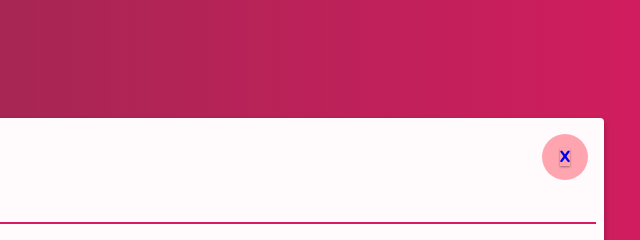
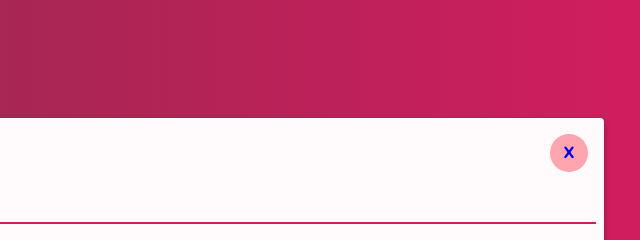
Before and after one commit to nancyh-code/boletines, a plain HTML site: page assets/channels/ivan-donaldson.html in a window 1280 px wide. Shown: the top 240 px of the page, 524-1164 px from the left. Drawn offline with nearby package versions, Linux system fonts and the light colour scheme.

Commit message:
close-fixed icon again

```diff
--- a/assets/channels/ivan-donaldson.html
+++ b/assets/channels/ivan-donaldson.html
@@ -15,9 +15,7 @@
   <div class="container">
     <div class="content animate__animated animate__fadeInLeft">
       <div class="actions">
-        <a href="/index.html" class="close">
-          <span>X</span>
-        </a>
+        <a href="/index.html" class="close">X</a>
       </div>
       <header>
         <h2 class="title-item">
--- a/assets/css/main.css
+++ b/assets/css/main.css
@@ -84,8 +84,8 @@ td:nth-of-type(1) {
   width: 30px;
   border-radius: 50%;
   background-color: #ffa5b0;
-  color: rgb(255, 251, 252);
-  padding: 0.5em;
+  color: rgb(255, 255, 255);
+  padding: 0.25em;
   font-weight: bold;
   display: flex;
   align-items: center;
@@ -97,10 +97,8 @@ td:nth-of-type(1) {
 }
 
 .close {
-  box-shadow: 0 1px 2px rgba(0,0,0,0.16), 0 1px 2px rgba(0,0,0,0.23);
   text-decoration: none;
   outline: none;
-
 }
 
 paragraph {
```
